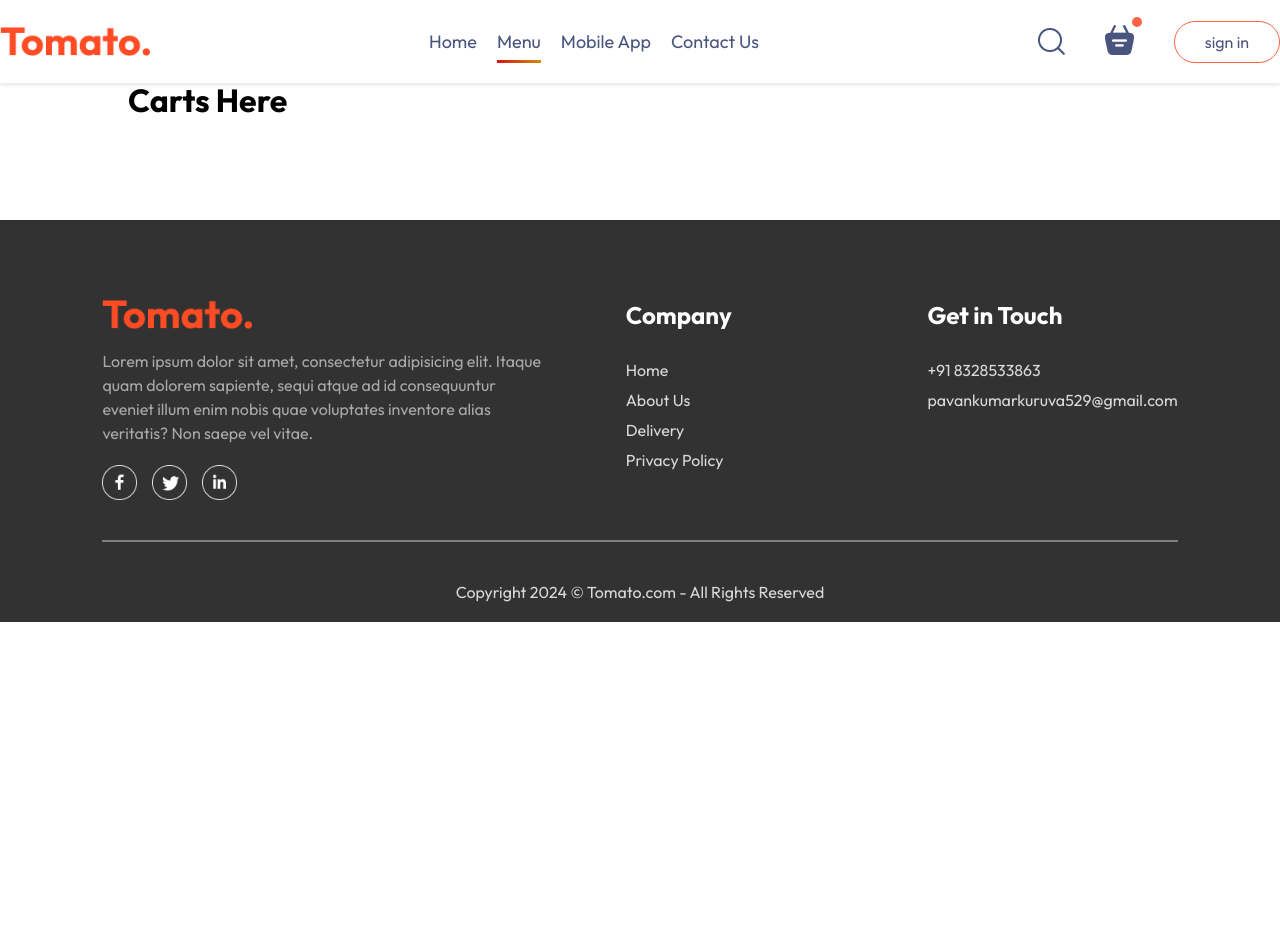
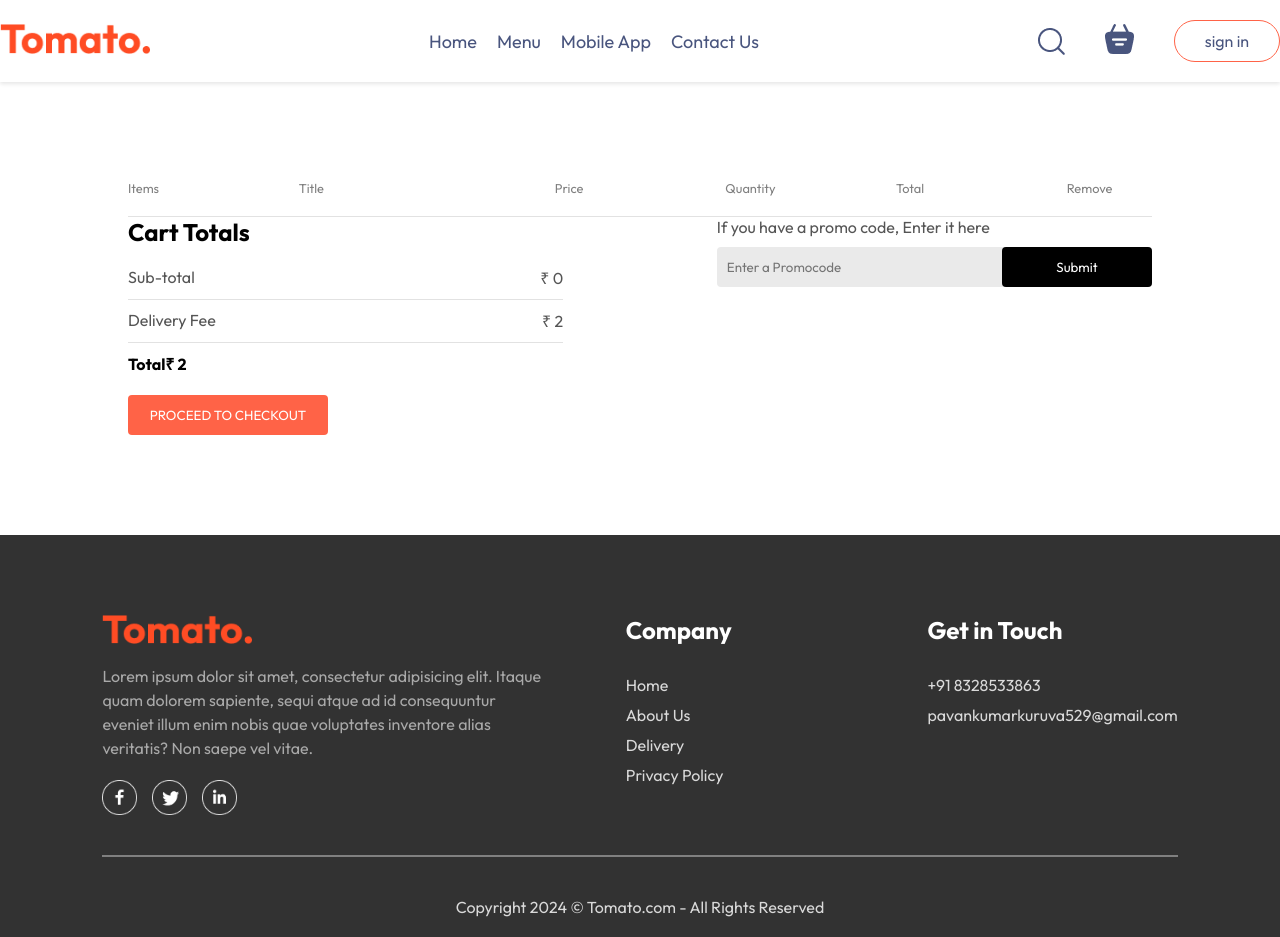
Before and after one commit to PavanKumar529/MERN-Full-Stack-Food-Delivery-Website, a React (Vite) app in the folder client/: page /cart in a window 1280 px wide. Before the commit the page ends 800 px from the top, so only its background shows below. Built offline with nearby package versions, Linux system fonts and the light colour scheme.

Commit message:
Seventh Commit: Cart Pages is done

```diff
--- a/client/src/components/FoodDisplay/FoodDisplay.jsx
+++ b/client/src/components/FoodDisplay/FoodDisplay.jsx
@@ -12,6 +12,7 @@
         <div className="food-display-list">
             {
                 food_list.map((item, index) => {
+                    {console.log(category, item.category)}
                     if(category === "All" || category === item.category) {
                         return <FoodItem key={index} id={item._id} name={item.name} description={item.description} price={item.price} image={item.image} />
                     }
--- a/client/src/components/FoodItem/FoodItem.jsx
+++ b/client/src/components/FoodItem/FoodItem.jsx
@@ -5,7 +5,7 @@
 
 const FoodItem = ({id, name, price, description, image}) => {
 
-  const [ itemCount, setItemCount ] = useState(0)
+  // const [ itemCount, setItemCount ] = useState(0)
   const { cartItems, addToCart, removeFromCart } = useContext(StoreContext)
 
   return (
@@ -13,7 +13,7 @@
         <div className="food-item-img-container">
             <img className='food-item-image' src={image} alt="" />
             {!cartItems[id]
-              ? <img className='add' onClick={() => addToCart} src={assets.add_icon_white} alt=""/>
+              ? <img className='add' onClick={() => addToCart(id)} src={assets.add_icon_white} alt=""/>
               : <div className="food-item-counter">
                   <img onClick={() => removeFromCart(id)} src={assets.remove_icon_red} alt="" />
                   <p>{cartItems[id]}</p>
--- a/client/src/components/Navbar/Navbar.jsx
+++ b/client/src/components/Navbar/Navbar.jsx
@@ -1,26 +1,29 @@
 import "./Navbar.css";
 import { assets } from "../../assets/assets";
-import { useState } from "react";
+import { useContext, useState } from "react";
 import { Link } from 'react-router-dom'
-const Navbar = ({setShowLogin}) => {
+import { StoreContext } from '../context/StoreContext'
+
+const Navbar = ({ setShowLogin }) => {
 
     const [menu, setMenu] = useState("menu");
     const [isMenuOpen, setIsMenuOpen] = useState(false);
+    const { getTotalCartAmount } = useContext(StoreContext)
 
     return (
         <div className="navbar">
-            <img src={assets.logo} alt="logo" className="logo" />
+            <Link to="/"><img src={assets.logo} alt="logo" className="logo" /></Link>
             <ul className={`navbar-menu ${isMenuOpen ? "open" : ""}`}>
-                <Link to='/'><li onClick={() => setMenu("home")} className={menu === "home" ? "active" : ""}>Home</li></Link>
-                <a href="#explore-menu"><li onClick={() => setMenu("menu")} className={menu === "menu" ? "active" : ""}>Menu</li></a>
-                <a href="#app-download"><li onClick={() => setMenu("mobile-app")} className={menu === "mobile-app" ? "active" : ""}>Mobile App</li></a>
-                <a href="#footer"><li onClick={() => setMenu("contact-us")} className={menu === "contact-us" ? "active" : ""}>Contact Us</li></a>
+                <Link to='/' onClick={() => setMenu("home")} className={menu === "home" ? "active" : ""}>Home</Link>
+                <a href="#explore-menu" onClick={() => setMenu("menu")} className={menu === "menu" ? "active" : ""}>Menu</a>
+                <a href="#app-download" onClick={() => setMenu("mobile-app")} className={menu === "mobile-app" ? "active" : ""}>Mobile App</a>
+                <a href="#footer" onClick={() => setMenu("contact-us")} className={menu === "contact-us" ? "active" : ""}>Contact Us</a>
             </ul>
             <div className="navbar-right">
                 <img src={assets.search_icon} alt="search icon" />
                 <div className="navbar-search-icon">
-                    <img src={assets.basket_icon} alt="basket icon" />
-                    <div className="dot"></div>
+                    <Link to="/cart"><img src={assets.basket_icon} alt="basket icon" /></Link>
+                    <div className={getTotalCartAmount()===0?"":"dot"}></div>
                 </div>
                 <button onClick={() => setShowLogin(true)}>sign in</button>
             </div>
--- a/client/src/components/context/StoreContext.jsx
+++ b/client/src/components/context/StoreContext.jsx
@@ -20,6 +20,17 @@
         setCartItems((prev) => ({...prev, [itemId]:prev[itemId]-1}))
     }
 
+    const getTotalCartAmount = () =>{
+        let totalAmount = 0;
+        for(const item in cartItems) {
+            if(cartItems[item]>0) {
+                let itemInfo = food_list.find((product) => product._id === item);
+                totalAmount += itemInfo.price * cartItems[item];
+            }
+        }
+        return totalAmount;
+    }
+
     useEffect(() => {
         console.log(cartItems)
     }, [cartItems])
@@ -29,7 +40,8 @@
         cartItems,
         setCartItems,
         addToCart,
-        removeFromCart
+        removeFromCart,
+        getTotalCartAmount
     }
     return (
         <StoreContext.Provider value={contextValue}>
--- a/client/src/components/pages/Cart/Cart.css
+++ b/client/src/components/pages/Cart/Cart.css
@@ -0,0 +1,93 @@
+.cart {
+    margin-top: 100px;
+}
+.cart-items-title {
+    display: grid;
+    grid-template-columns: 1fr 1.5fr 1fr 1fr 1fr 0.5fr;
+    align-items: center;
+    color: grey;
+    font-size: max(1vw, 12px);
+}
+.cart-items-item {
+    margin: 10px 0px;
+    color: black;
+}
+.cart-items-item img {
+    width: 50px;
+}
+.cart hr {
+    height: 1px;
+    background-color: #e2e2e2;
+    border: none;
+}
+.cart-items-item .remove-item {
+    cursor: pointer;
+}
+
+
+.cart-bottom {
+    margin-top: 80;
+    display: flex;
+    justify-content: space-between;
+    gap: max(12vw, 20px);
+}
+.cart-total {
+    flex: 1;
+    display: flex;
+    flex-direction: column;
+    gap: 20px;
+}
+.cart-total-details {
+    display: flex;
+    justify-content: space-between;
+    color: #555;
+}
+.cart-total hr {
+    margin: 10px 0px;
+}
+.cart-total button {
+    border: none;
+    color: white;
+    background-color: tomato;
+    width: max(15vw, 200px);
+    padding: 12px 0px;
+    border-radius: 4px;
+    cursor: pointer;
+}
+.cart-promocode {
+    flex: 1;
+}
+.cart-promocode p {
+    color: #555;
+}
+.cart-promocode-input {
+    margin-top: 10px;
+    display: flex;
+    justify-content: space-between;
+    align-items: center;
+    background-color: #eaeaea;
+    border-radius: 4px;
+}
+.cart-promocode-input input {
+    background: transparent;
+    border: none;
+    outline: none;
+    padding-left: 10px;
+}
+.cart-promocode-input button {
+    width: max(10vw, 150px);
+    padding: 12px 5px;
+    background-color: black;
+    border: none;
+    color: white;
+    border-radius: 4px;
+}
+
+@media(max-width:750px) {
+    .cart-bottom {
+        flex-direction: column-reverse;
+    }
+    .cart-promocode {
+        justify-content: start;
+    }
+}
--- a/client/src/components/pages/Cart/Cart.jsx
+++ b/client/src/components/pages/Cart/Cart.jsx
@@ -1,12 +1,73 @@
-import React from 'react'
-import "./Cart.css"
+import React, { useContext } from 'react';
+import "./Cart.css";
+import { StoreContext } from "../../context/StoreContext";
 
 const Cart = () => {
+  const { cartItems, food_list, removeFromCart, getTotalCartAmount } = useContext(StoreContext);
+
   return (
-    <div>
-      <h1>Carts Here</h1>
+    <div className='cart'>
+      <div className="cart-items">
+        <div className="cart-items-title">
+          <p>Items</p>
+          <p>Title</p>
+          <p>Price</p>
+          <p>Quantity</p>
+          <p>Total</p>
+          <p>Remove</p>
+        </div>
+        <br />
+        <hr />
+        {food_list.map((item, index) => {
+          if(cartItems[item._id] > 0) {
+            return (
+              <div key={index} className="cart-items-title cart-items-item">
+                <img src={item.image} alt=""/>
+                <p>{item.name}</p>
+                <p>Rs.{item.price}/-</p>
+                <p>{cartItems[item._id]}</p>
+                <p>₹ {item.price * cartItems[item._id]}</p>
+                <p className="remove-item" onClick={() => removeFromCart(item._id)}>X</p>
+              </div>
+            );
+          } else {
+            return null;
+          }
+        })}
+      </div>
+      <div className="cart-bottom">
+        <div className="cart-total">
+          <h2>Cart Totals</h2>
+          <div>
+            <div className="cart-total-details">
+              <p>Sub-total</p>
+              <p>₹ {getTotalCartAmount()}</p>
+            </div>
+            <hr />
+            <div className="cart-total-details">
+              <p>Delivery Fee</p>
+              <p>₹ {2}</p>
+            </div>
+            <hr />
+            <div className="total-details">
+              <b>Total</b>
+              <b>₹ {getTotalCartAmount() + 2}</b>
+            </div>
+          </div>
+          <button>PROCEED TO CHECKOUT</button>
+        </div>
+        <div className="cart-promocode">
+          <div>
+            <p>If you have a promo code, Enter it here</p>
+            <div className="cart-promocode-input">
+              <input type="text" placeholder='Enter a Promocode' />
+              <button>Submit</button>
+            </div>
+          </div>
+        </div>
+      </div>
     </div>
-  )
+  );
 }
 
-export default Cart
+export default Cart;
```
